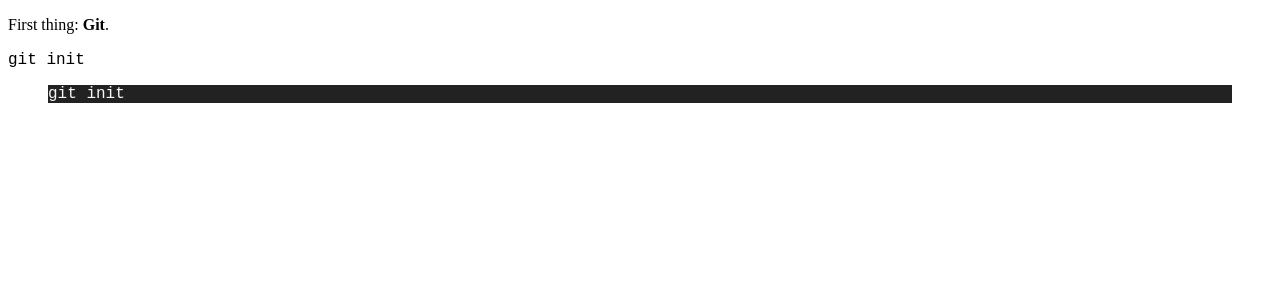
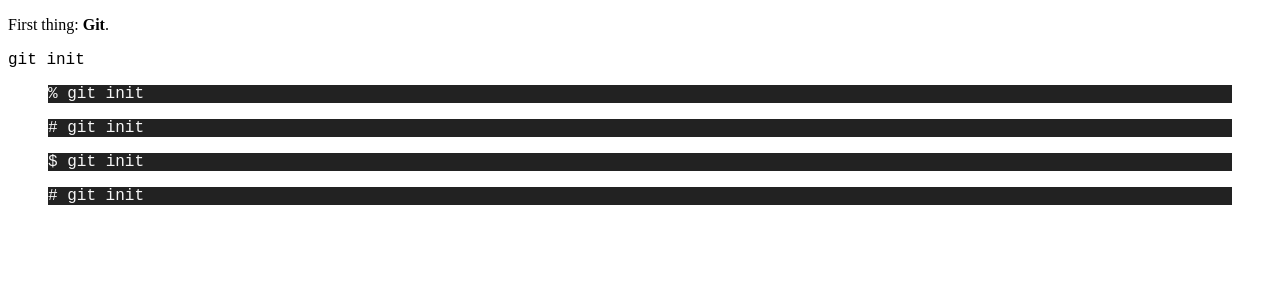
Before and after one commit to menozero/jekyll-sample, a Jekyll site: the page built from _posts/2016-01-16-git.md, in a window 1280 px wide. Shown: the top 300 px of the page. Built offline with Jekyll 4.4.1, drawn with Linux system fonts in a browser that asks for light colours.

Commit message:
Testing highlight shell

````diff
--- a/_posts/2016-01-16-git.md
+++ b/_posts/2016-01-16-git.md
@@ -7,6 +7,18 @@ First thing: **Git**.
 
 ```git init```
 
-{% highlight sh %}
-git init
+{% highlight console %}
+% git init
 {% endhighlight %}
+
+{% highlight console %}
+# git init
+{% endhighlight %}
+
+{% highlight console %}
+$ git init
+{% endhighlight %}
+
+{% highlight shell %}
+# git init
+{% endhighlight %}
````
